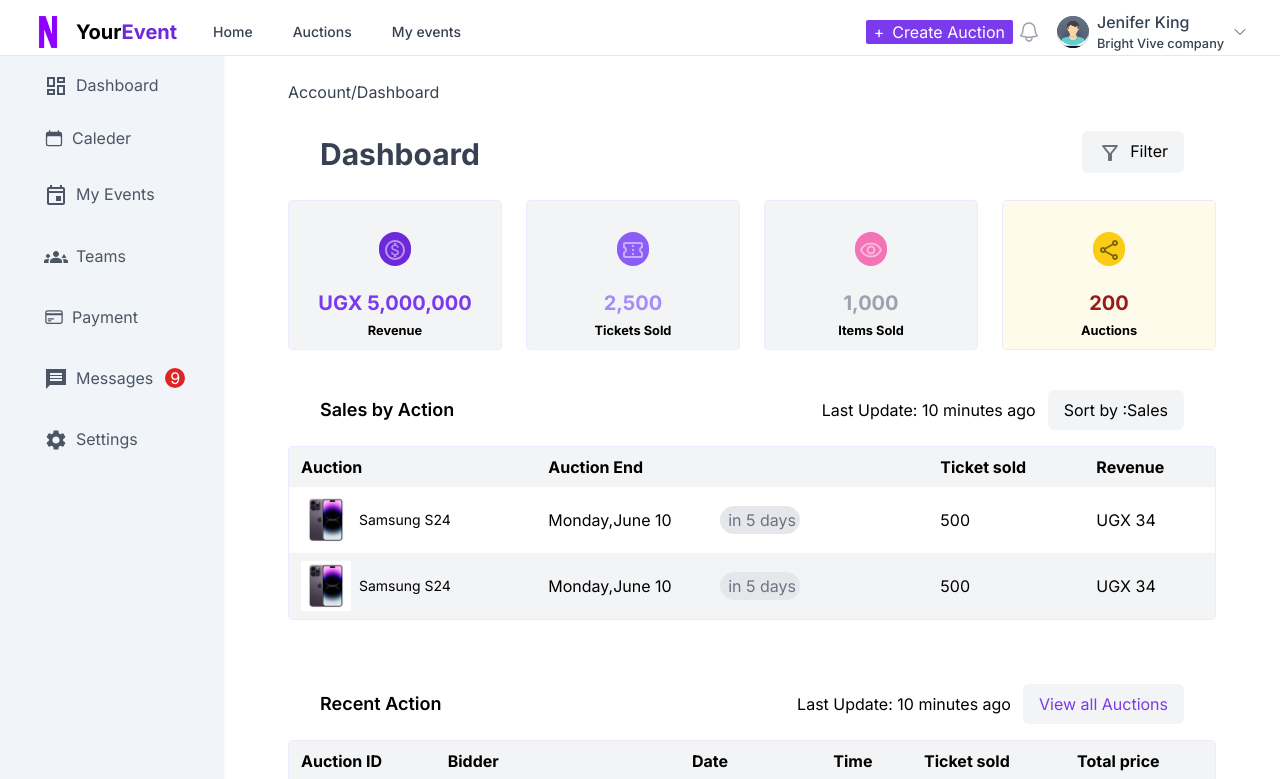
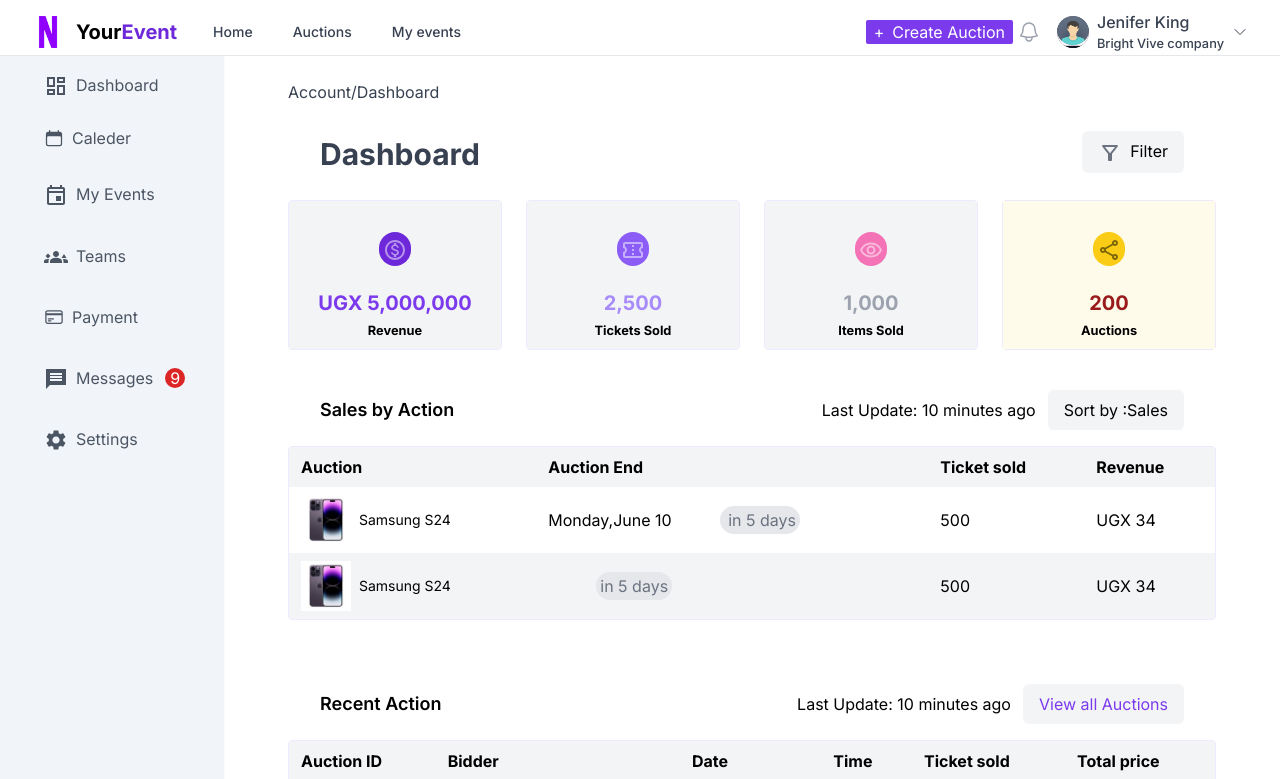
Before and after one commit to NjugunaEliud/Beba-Dashboard, a Next.js app: page /Dashboard in a window 1280 px wide. Shown: the top 779 px of the page. Built offline with nearby package versions, Linux system fonts and the light colour scheme.

Commit message:
Table responsiveness

```diff
--- a/app/Dashboard/page.jsx
+++ b/app/Dashboard/page.jsx
@@ -166,7 +166,7 @@ return (
   </section>
 </td>
       <td data-label="Auction End" className="ml-2">
-        Monday,June 10
+        <span className="sm:hidden">Monday,June 10</span>
         <span className="bg-gray-200 rounded-full p-1 ml-12 text-gray-500"> in 5 days</span>
         </td>
       <td data-label="Ticket sold">500</td>
```
